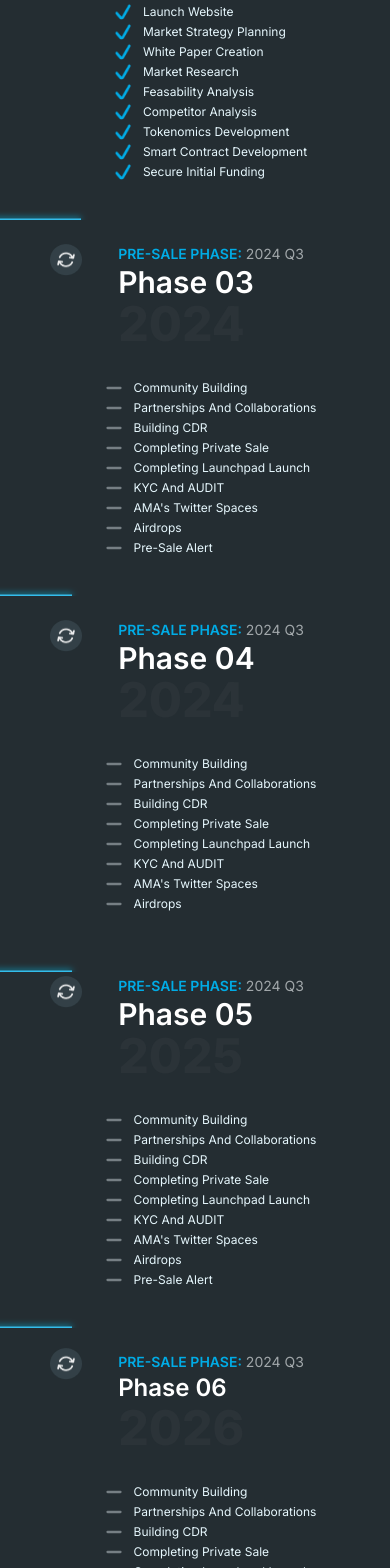
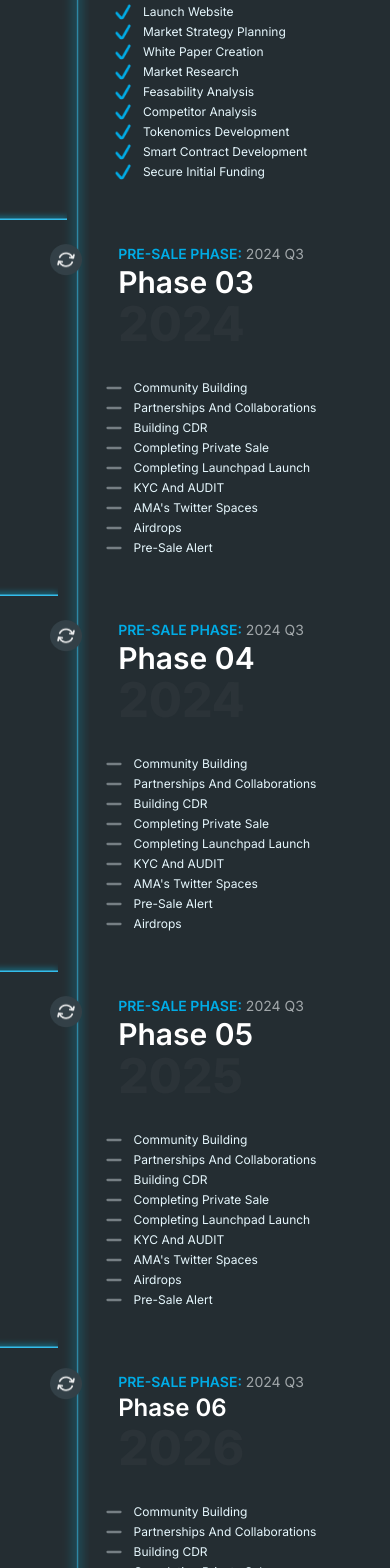
Before and after one commit to kjsingh03/nimbi, a React (Vite) app: page / in a window 390 px wide. Shown: the part 4022-5590 px from the top of the page. Built offline with nearby package versions, Linux system fonts and the light colour scheme.

Commit message:
Feedback13.0

```diff
--- a/src/Pages/Home.jsx
+++ b/src/Pages/Home.jsx
@@ -60,6 +60,7 @@ function Home() {
       let scrollTween = gsap.to(sections, {
         xPercent: xPercent,
         ease: "none",
+        duration:3,
         scrollTrigger: {
           trigger: ".roadmap-container",
           pin: true,
@@ -80,7 +81,7 @@ function Home() {
               trigger: section,
               containerAnimation: scrollTween,
               start: `left ${20 * index + 5 - index}%`,
-              // markers: 1
+              // markers: 1,
             }
           });
         }
@@ -267,7 +268,7 @@ function Home() {
                   </filter>
                 </svg>
                  {
-                  width >= 768 &&
+                  width > 768 &&
                   <svg className={`absolute -z-10 top-[8.4rem] xs:top-[4.3rem] md:top-[12.45rem] lg:top-[11.9rem] xl:top-[11.6rem] 2xl:top-[11.2rem] 3xl:top-[11rem] 4xl:top-[10.8rem] 5xl:top-[10.6rem] 6xl:top-[10.3rem] 7xl:top-[10rem] ${width >= 1024 ? 'w-[77.53vw]' : 'w-[67vw]'}`} viewBox="0 0 1920 115" fill="none" xmlns="http://www.w3.org/2000/svg">
                     <g filter='url(#filter1_d_1261_1133)'>
                       <rect className="mask" y="55" height="150" fill="#33BDEB" />
@@ -283,12 +284,12 @@ function Home() {
                       <feBlend mode="normal" in="SourceGraphic" in2="effect1_dropShadow_1261_1133" result="shape" />
                     </filter>
                   </svg>
-                }
+                }*/}
                  {
-                    width < 768 &&
-                    <svg className={`absolute -z-0 top-[6.7rem] xs:top-[4.7rem] -left-[3rem] w-[142rem] `} viewBox="0 0 1920 115" fill="none" xmlns="http://www.w3.org/2000/svg">
+                    width <= 768 &&
+                    <svg className={`absolute -z-0 top-[6.8rem] xs:top-[4.9rem] -left-[3rem] w-[142rem] `} viewBox="0 0 1920 115" fill="none" xmlns="http://www.w3.org/2000/svg">
                       <g filter='url(#filter1_d_1261_1133)'>
-                        <rect y="42.5" className='mask' height="0.8" fill="#33BDEB" />
+                        <rect y="42.5" width="100%" height="0.8" fill="#33BDEB" />
                       </g>
                       <filter id="filter1_d_1261_1133" className='mask' x="0" y="33" height="24.0001" filterUnits="userSpaceOnUse" style={{ colorInterpolation: "sRGB" }}>
                         <feFlood style={{ floodOpacity: 0 }} result="BackgroundImageFix" />
@@ -301,9 +302,7 @@ function Home() {
                         <feBlend mode="normal" in="SourceGraphic" in2="effect1_dropShadow_1261_1133" result="shape" />
                       </filter>
                     </svg>
-                  }  */}
-
-
+                  }
 
               </section>
               <div className="container scrollx ">
@@ -319,11 +318,11 @@ function Home() {
                       <li className='flex gap-3'><img className='w-4 h-4' src={tick} alt="" />tokenomics development</li>
                       <li className='flex gap-3'><img className='w-4 h-4' src={tick} alt="" />smart contract development</li>
                       <li className='flex gap-3'><img className='w-4 h-4' src={tick} alt="" />secure initial funding</li>
-                      <img src={round} className="w-8 h-8 absolute -left-4 xs:-left-10 -top-[8.5rem] md:left-[0rem] md:top-[12.5rem] z-20" />
+                      <img src={round} className="w-8 h-8 absolute -left-4 xs:-left-10 -top-[8.5rem] md:left-[0rem] md:top-[12.5rem] z-[500] " />
                       <img src={ellipse} className="w-[5rem] h-[5rem] absolute left-[117.7rem] md:left-[4rem] lg:-left-[1.5rem] top-[11rem]" />
-                      <svg className={`w-[75rem] absolute top-[11.25rem] -left-[20.5rem] z-0`} viewBox="0 0 1920 115" fill="none" xmlns="http://www.w3.org/2000/svg">
+                      <svg className={`w-[75rem] absolute top-[11.25rem] -left-[75rem] z-10`} viewBox="0 0 1920 115" fill="none" xmlns="http://www.w3.org/2000/svg">
                         <g filter='url(#filter1_d_1261_1133)'>
-                          <rect className='z-0' width="28.5%" y="55" height="150" fill="#33BDEB" />
+                          <rect className='z-10' width="100%" y="55" height="150" fill="#33BDEB" />
                         </g>
                         <filter id="filter1_d_1261_1133" x="0" y="33" height="24.0001" filterUnits="userSpaceOnUse" style={{ colorInterpolation: "sRGB" }}>
                           <feFlood style={{ floodOpacity: 0 }} result="BackgroundImageFix" />
@@ -336,6 +335,7 @@ function Home() {
                           <feBlend mode="normal" in="SourceGraphic" in2="effect1_dropShadow_1261_1133" result="shape" />
                         </filter>
                       </svg>
+
                     </ul>
                     <div className="lg:w-[70%] px-12 xs:px-6 sm:px-16 md:px-0 md:mx-auto">
                       <p className='text-[#a1a7aa] text-sm'><span className='text-[#00ace6] font-semibold'>PRE-SALE PHASE:</span> 2023 Q1</p>
@@ -356,10 +356,10 @@ function Home() {
                       <li className='flex gap-3'><img className='w-4 h-4' src={vector} alt="" />AMA's twitter spaces</li>
                       <li className='flex gap-3'><img className='w-4 h-4' src={vector} alt="" />airdrops</li>
                       <li className='flex gap-3'><img className='w-4 h-4' src={vector} alt="" />Pre-Sale alert</li>
-                      <img src={indicator} className="w-8 h-8 absolute -left-2 xs:-left-8 -top-[8.5rem] md:left-[0rem] md:top-[12.5rem] z-20" />
-                      <svg className={`w-[75rem] absolute top-[11.25rem] -left-[20.5rem] z-0`} viewBox="0 0 1920 115" fill="none" xmlns="http://www.w3.org/2000/svg">
+                      <img src={indicator} className="w-8 h-8 absolute -left-2 xs:-left-8 -top-[8.5rem] md:left-[0rem] md:top-[12.5rem] z-[500] " />
+                      <svg className={`w-[75rem] absolute top-[11.25rem] -left-[75rem] z-10`} viewBox="0 0 1920 115" fill="none" xmlns="http://www.w3.org/2000/svg">
                         <g filter='url(#filter1_d_1261_1133)'>
-                          <rect className='z-0' width="28.5%" y="55" height="150" fill="#33BDEB" />
+                          <rect className='z-10' width="100%" y="55" height="150" fill="#33BDEB" />
                         </g>
                         <filter id="filter1_d_1261_1133" x="0" y="33" height="24.0001" filterUnits="userSpaceOnUse" style={{ colorInterpolation: "sRGB" }}>
                           <feFlood style={{ floodOpacity: 0 }} result="BackgroundImageFix" />
@@ -392,10 +392,11 @@ function Home() {
                       <li className='flex gap-3'><img className='w-4 h-4' src={vector} alt="" />completing launchpad launch</li>
                       <li className='flex gap-3'><img className='w-4 h-4' src={vector} alt="" />KYC and AUDIT</li>
                       <li className='flex gap-3'><img className='w-4 h-4' src={vector} alt="" />AMA's twitter spaces</li>
+                      <li className='flex gap-3'><img className='w-4 h-4' src={vector} alt="" />Pre-Sale alert</li>
                       <li className='flex gap-3'><img className='w-4 h-4' src={vector} alt="" />airdrops</li>
-                      <svg className={`w-[75rem] absolute top-[11.25rem] -left-[20.5rem] z-0`} viewBox="0 0 1920 115" fill="none" xmlns="http://www.w3.org/2000/svg">
+                      <svg className={`w-[75rem] absolute top-[11.25rem] -left-[75rem] z-10`} viewBox="0 0 1920 115" fill="none" xmlns="http://www.w3.org/2000/svg">
                         <g filter='url(#filter1_d_1261_1133)'>
-                          <rect className='z-0' width="28.5%" y="55" height="150" fill="#33BDEB" />
+                          <rect className='z-10' width="100%" y="55" height="150" fill="#33BDEB" />
                         </g>
                         <filter id="filter1_d_1261_1133" x="0" y="33" height="24.0001" filterUnits="userSpaceOnUse" style={{ colorInterpolation: "sRGB" }}>
                           <feFlood style={{ floodOpacity: 0 }} result="BackgroundImageFix" />
@@ -408,7 +409,7 @@ function Home() {
                           <feBlend mode="normal" in="SourceGraphic" in2="effect1_dropShadow_1261_1133" result="shape" />
                         </filter>
                       </svg>
-                      <img src={indicator} className="w-8 h-8 absolute -left-2 xs:-left-8 -top-[8.5rem] md:left-[0rem] md:top-[12.5rem] z-20" />
+                      <img src={indicator} className="w-8 h-8 absolute -left-2 xs:-left-8 -top-[8.5rem] md:left-[0rem] md:top-[12.5rem] z-[500] " />
                     </ul>
 
                     <div className="lg:w-[70%] px-12 xs:px-6 sm:px-16 md:px-0 md:mx-auto">
@@ -430,9 +431,9 @@ function Home() {
                       <li className='flex gap-3'><img className='w-4 h-4' src={vector} alt="" />AMA's twitter spaces</li>
                       <li className='flex gap-3'><img className='w-4 h-4' src={vector} alt="" />airdrops</li>
                       <li className='flex gap-3'><img className='w-4 h-4' src={vector} alt="" />Pre-Sale alert</li>
-                      <svg className={`w-[75rem] absolute top-[11.25rem] -left-[20.5rem] z-0`} viewBox="0 0 1920 115" fill="none" xmlns="http://www.w3.org/2000/svg">
+                      <svg className={`w-[75rem] absolute top-[11.25rem] -left-[75rem] z-10`} viewBox="0 0 1920 115" fill="none" xmlns="http://www.w3.org/2000/svg">
                         <g filter='url(#filter1_d_1261_1133)'>
-                          <rect className='z-0' width="28.5%" y="55" height="150" fill="#33BDEB" />
+                          <rect className='z-10' width="100%" y="55" height="150" fill="#33BDEB" />
                         </g>
                         <filter id="filter1_d_1261_1133" x="0" y="33" height="24.0001" filterUnits="userSpaceOnUse" style={{ colorInterpolation: "sRGB" }}>
                           <feFlood style={{ floodOpacity: 0 }} result="BackgroundImageFix" />
@@ -445,7 +446,7 @@ function Home() {
                           <feBlend mode="normal" in="SourceGraphic" in2="effect1_dropShadow_1261_1133" result="shape" />
                         </filter>
                       </svg>
-                      <img src={indicator} className="w-8 h-8 absolute -left-2 xs:-left-8 -top-[8.5rem] md:left-[0rem] md:top-[12.5rem] z-20" />
+                      <img src={indicator} className="w-8 h-8 absolute -left-2 xs:-left-8 -top-[8.5rem] md:left-[0rem] md:top-[12.5rem] z-[500] " />
                     </ul>
 
                     <div className="lg:w-[70%] px-12 xs:px-6 sm:px-16 md:px-0 md:mx-auto">
@@ -468,9 +469,9 @@ function Home() {
                       <li className='flex gap-3'><img className='w-4 h-4' src={vector} alt="" />AMA's twitter spaces</li>
                       <li className='flex gap-3'><img className='w-4 h-4' src={vector} alt="" />airdrops</li>
                       <li className='flex gap-3'><img className='w-4 h-4' src={vector} alt="" />Pre-Sale alert</li>
-                      <svg className={`w-[75rem] absolute top-[11.25rem] -left-[20.5rem] z-0`} viewBox="0 0 1920 115" fill="none" xmlns="http://www.w3.org/2000/svg">
+                      <svg className={`w-[75rem] absolute top-[11.25rem] -left-[75rem] z-10`} viewBox="0 0 1920 115" fill="none" xmlns="http://www.w3.org/2000/svg">
                         <g filter='url(#filter1_d_1261_1133)'>
-                          <rect className='z-0' width="28.5%" y="55" height="150" fill="#33BDEB" />
+                          <rect className='z-10' width="100%" y="55" height="150" fill="#33BDEB" />
                         </g>
                         <filter id="filter1_d_1261_1133" x="0" y="33" height="24.0001" filterUnits="userSpaceOnUse" style={{ colorInterpolation: "sRGB" }}>
                           <feFlood style={{ floodOpacity: 0 }} result="BackgroundImageFix" />
@@ -483,7 +484,7 @@ function Home() {
                           <feBlend mode="normal" in="SourceGraphic" in2="effect1_dropShadow_1261_1133" result="shape" />
                         </filter>
                       </svg>
-                      <img src={indicator} className="w-8 h-8 absolute -left-2 xs:-left-8 -top-[8.5rem] md:left-[0rem] md:top-[12.5rem] z-20" />
+                      <img src={indicator} className="w-8 h-8 absolute -left-2 xs:-left-8 -top-[8.5rem] md:left-[0rem] md:top-[12.5rem] z-[500] " />
 
                     </ul>
 
```
